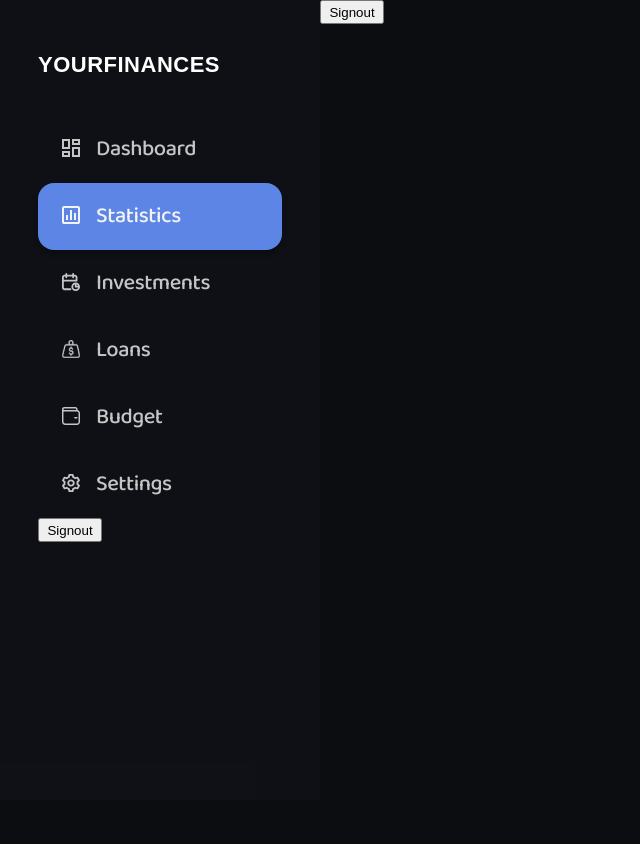
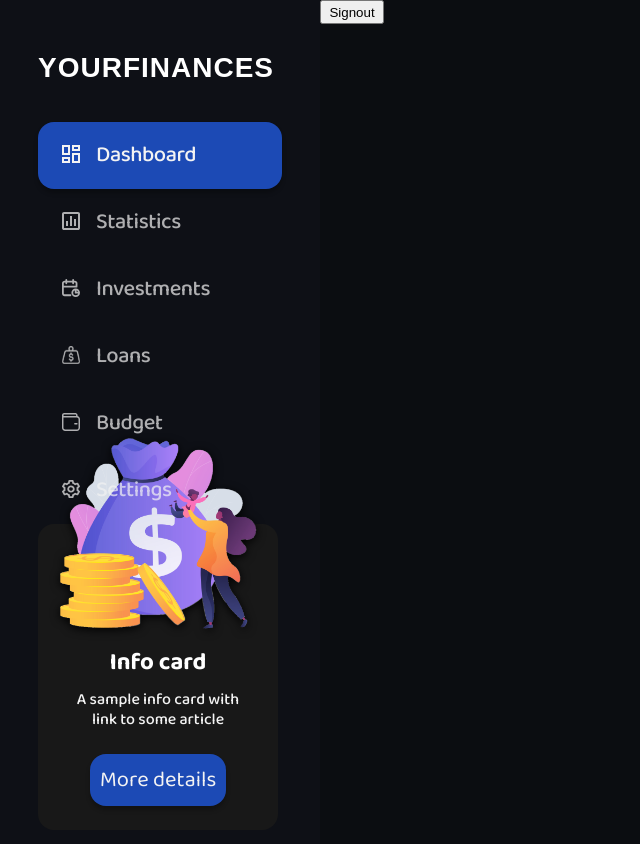
Before and after one commit to dkomeza/yourfinances, a React (Create React App) app: page / in a window 1280 px wide. Shown: the top 844 px of the page, without its empty margins (0-640 px from the left). Before the commit the page ends 800 px from the top, so only its background shows below. Built offline with nearby package versions, Linux system fonts and the light colour scheme; no server answers; sample sign-in values are in the browser's storage; a web font is replaced by a local one.

Commit message:
Final sidebar updates

```diff
--- a/src/components/Dashboard/Dashboard.tsx
+++ b/src/components/Dashboard/Dashboard.tsx
@@ -9,7 +9,7 @@ function Dashboard() {
     <main>
       {currentUser &&
       <div className='dashboard'>
-        <Sidebar />
+        <Sidebar signout={signout}/>
         <button onClick={signout}>Signout</button>
       </div>
       }
--- a/src/components/Dashboard/components/Sidebar.tsx
+++ b/src/components/Dashboard/components/Sidebar.tsx
@@ -8,18 +8,18 @@ import loansIcon from '../assets/Sidebar/loans.svg'
 import budgetIcon from '../assets/Sidebar/budget.svg'
 import settingsIcon from '../assets/Sidebar/settings.svg'
 
-function Sidebar() {
-  function handleHover() {
+import infoCardIcon from '../assets/Sidebar/info-card.png'
 
-  }
+function Sidebar(children: any) {
+  console.log(children.signout)
   return (
     <aside className='sidebar'>
+      <div className='menu-wrapper'>
         <h1>YOURFINANCES</h1>
         <nav>
           <ul>
-
-          <a href=""><li><img src={dashboardIcon} alt=""></img><span>Dashboard</span></li></a>
-          <a href="" className='active'><li><img src={statisticsIcon} alt=""></img><span>Statistics</span></li></a>
+            <a href="" className='active'><li><img src={dashboardIcon} alt=""></img><span>Dashboard</span></li></a>
+            <a href=""><li><img src={statisticsIcon} alt=""></img><span>Statistics</span></li></a>
             <a href=""><li><img src={investmentsIcon} alt=""></img><span>Investments</span></li></a>
             <a href=""><li><img src={loansIcon} alt=""></img><span>Loans</span></li></a>
             <a href=""><li><img src={budgetIcon} alt=""></img><span>Budget</span></li></a>
@@ -27,8 +27,14 @@ function Sidebar() {
             <div className="hover-background"></div>
           </ul>
         </nav>
-      <div>
-        <button>Signout</button>
+      </div>
+      <div className='info-wrapper'>
+        <section className="info-card">
+          <img src={infoCardIcon} alt="" />
+          <h2>Info card</h2>
+          <p>A sample info card with link to some article</p>
+          <div className='button-wrapper' onClick={children.signout}><a href="">More details</a></div>
+        </section>
       </div>
     </aside>
   )
--- a/src/components/Dashboard/scss/compontents/_sidebar.scss
+++ b/src/components/Dashboard/scss/compontents/_sidebar.scss
@@ -2,13 +2,17 @@
     background-color: rgb(19 21 30 / 45%);
     width: 320px;
     padding: 38px;
+    display: flex;
+    flex-direction: column;
+    justify-content: space-between;
+    .menu-wrapper {
         h1 {
             font-family: 'Encode Sans Condensed', sans-serif;
             font-style: normal;
             font-weight: 700;
-        font-size: 22px;
+            font-size: 28px;
 
-        letter-spacing: 0.5px;
+            letter-spacing: 1px;
             text-transform: uppercase;
 
             color: #FFFFFF;
@@ -17,6 +21,7 @@
         nav {
             margin-top: 38px;
             ul {
+                cursor: pointer;
                 list-style-type: none;
                 position: relative;
                 a {
@@ -32,8 +37,9 @@
                             display: block;
                             width: 18px;
                             height: 18px;
-                        opacity: 0.8;
+                            opacity: 0.7;
                             margin-bottom: 4px;
+                            transition: 0.4s;
                         }
                         span {
                             margin-left: 16px;
@@ -47,12 +53,43 @@
                             text-transform: capitalize;
 
                             color: #F3F3F3;
-                        opacity: 0.8;
+                            opacity: 0.7;
+                            transition: 0.4s;
                         }
                     }
                 }
 
                 a.active {
+                    li {
+                        img {
+                            opacity: 1;
+                        }
+                        span {
+                            opacity: 1;
+                        }
+                    }
+                }
+                &:hover a.active{
+                    li {
+                        img {
+                            opacity: 0.7;
+                        }
+                        span {
+                            opacity: 0.7;
+                        }
+                    }
+                }
+                a.active:hover {
+                    li {
+                        img {
+                            opacity: 1;
+                        }
+                        span {
+                            opacity: 1;
+                        }
+                    }
+                }
+                a:hover {
                     li {
                         img {
                             opacity: 1;
@@ -69,7 +106,7 @@
                     border-radius: 16px;
                     width: 100%;
                     height: 67px;
-                background-color: #5C85E6;
+                    background-color: #1C4AB5;
                     box-shadow: 0px 4px 4px rgba(0, 0, 0, 0.25);
                     transition: 0.3s;
                 }
@@ -115,3 +152,62 @@
             }
         }
     }
+    .info-wrapper {
+        .info-card {
+            position: relative;
+            width: 240px;
+            padding: 120px 28px 24px 28px;
+            background: #181818;
+            border-radius: 16px;
+            img {
+                width: 100%;
+                position: absolute;
+                top: -100px;
+                left: 0;
+                filter: drop-shadow(0px 2px 5px #000000);
+            }
+            h2 {
+                text-align: center;
+                font-weight: 700;
+                font-size: 24px;
+                line-height: 38px;
+
+                color: #FFFFFF;
+            }
+            p {
+                margin-top: 8px;
+                text-align: center;
+                color: #F3F3F3;
+                font-weight: 500;
+                font-size: 16px;
+                line-height: 20px;
+            }
+            .button-wrapper {
+                margin: 24px auto 0 auto;
+                padding: 0px 24px;
+                pointer-events: none;
+                transition: 0.3s;
+                a {
+                    display: block;
+                    text-align: center;
+                    text-decoration: none;
+                    color: #F3F3F3;
+                    background: #1C4AB5;
+                    box-shadow: 0px 4px 4px rgba(0, 0, 0, 0.25);
+                    border-radius: 16px;
+                    padding: 8px 0px;
+                    width: auto;
+                    pointer-events: all;
+                    transition: 0.2s;
+                }
+                &:hover {
+                    a {
+                        color: #FFFFFF;
+                    }
+                    padding: 0px 16px;
+                }
+            }
+
+        }
+    }
+}
```
Also changed, not shown: src/components/Dashboard/assets/Sidebar/info-card.png (added). Lines whose indentation alone changed are shown as unchanged.
